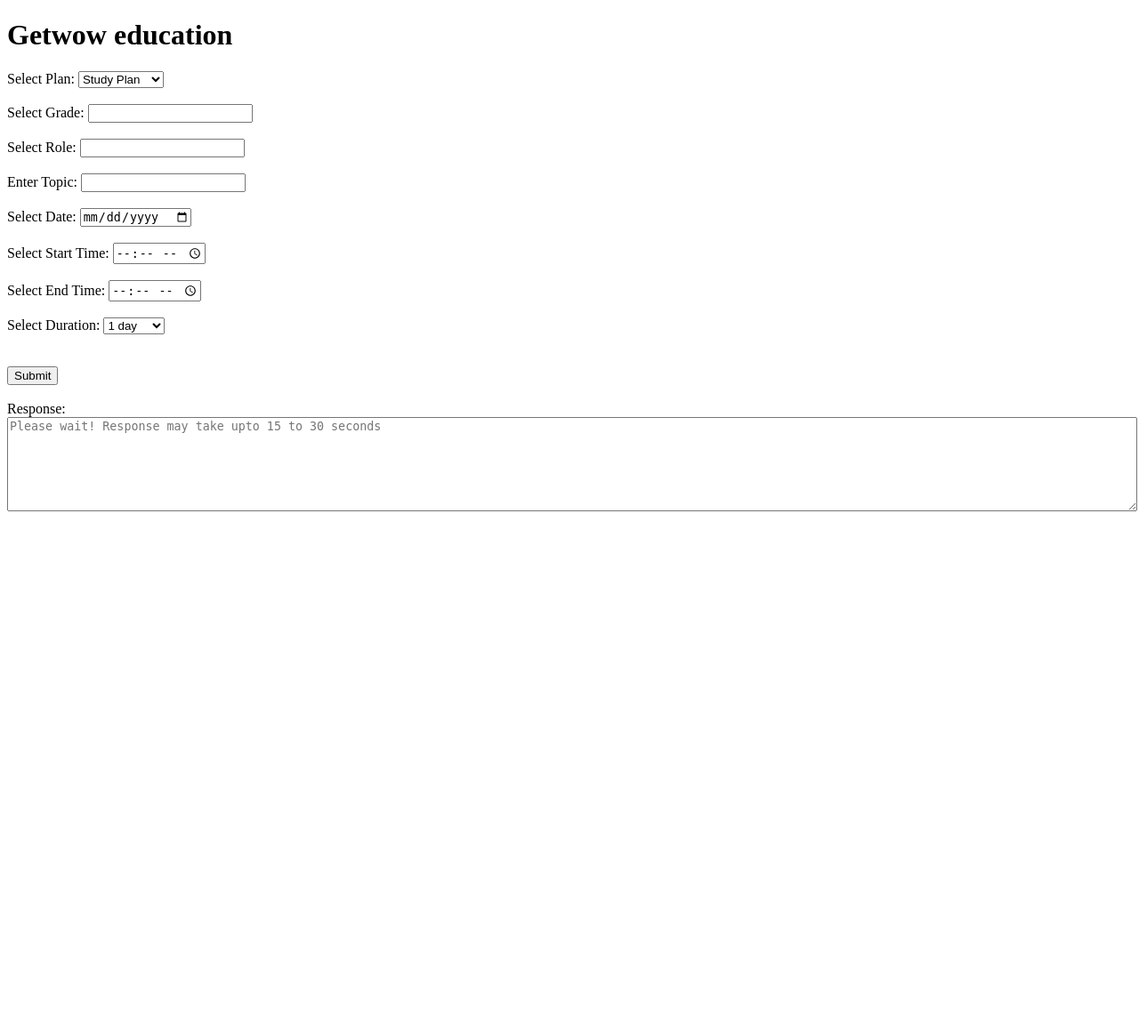
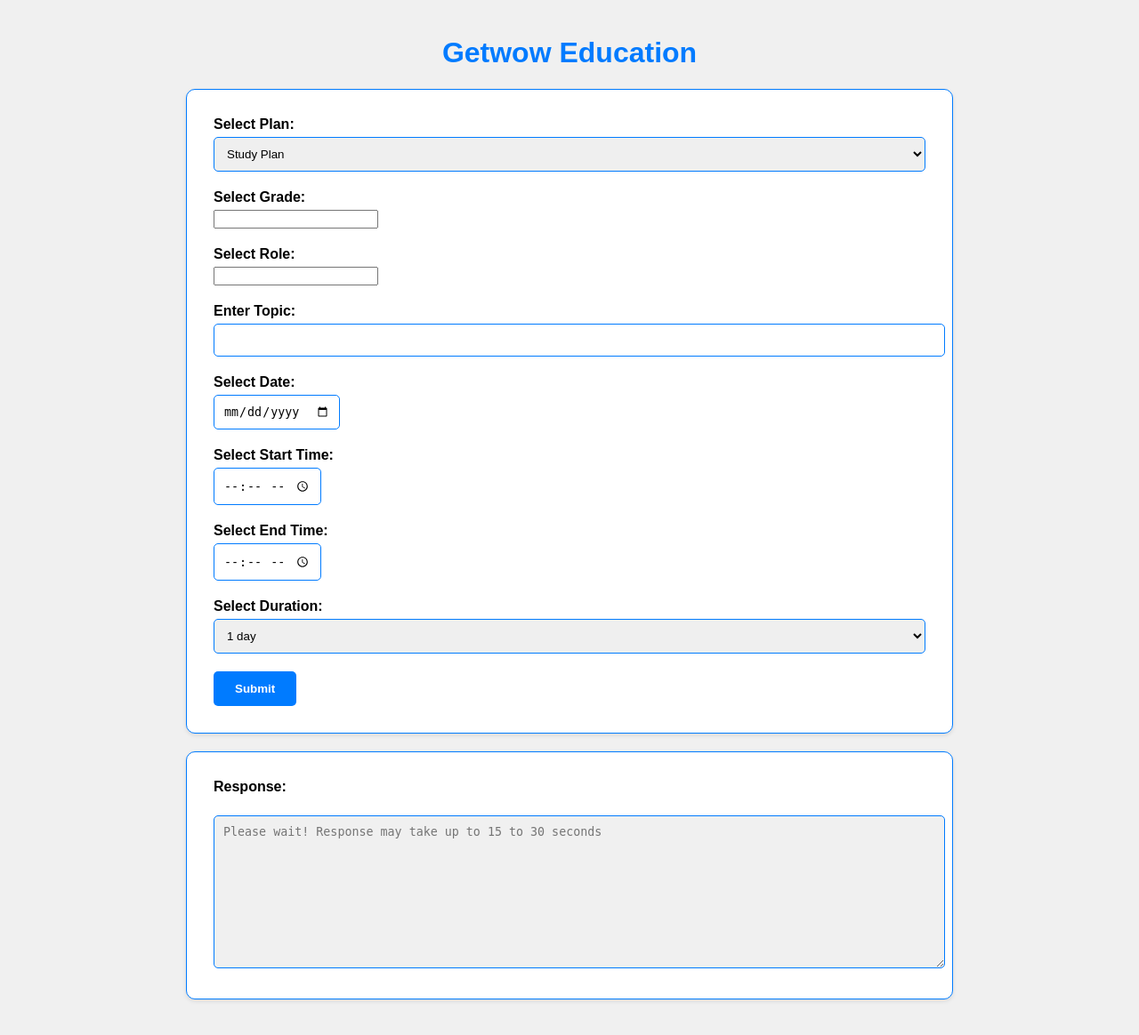
Before and after one commit to naveen611nk/integration-of-ai-in-web-application, a Flask app: page / in a window 1280 px wide. Shown: the whole page at 89% size. Before the commit the page ends 575 px from the top, so only its background shows below. Run offline with Flask 3, Linux system fonts and the light colour scheme.

Commit message:
Update index.html

```diff
--- a/Integration-Ai-in -webDevelopement/templates/index.html
+++ b/Integration-Ai-in -webDevelopement/templates/index.html
@@ -4,125 +4,202 @@
 <head>
   <meta charset="UTF-8">
   <meta name="viewport" content="width=device-width, initial-scale=1.0">
-  <title>Getwow education</title>
+  <title>Getwow Education</title>
   <style>
+    body {
+      font-family: Arial, sans-serif;
+      background-color: #f0f0f0;
+      margin: 0;
+      padding: 20px;
+    }
+
+    h1 {
+      text-align: center;
+      color: #007bff;
+    }
+
+    div.form-group {
+      margin-bottom: 20px;
+    }
+
+    label {
+      display: block;
+      font-weight: bold;
+      margin-bottom: 5px;
+    }
+
+    input[type="text"],
+    select {
+      width: 100%;
+      padding: 10px;
+      border: 1px solid #007bff;
+      border-radius: 5px;
+      outline: none;
+    }
+
+    input[type="date"],
+    input[type="time"] {
+      padding: 10px;
+      border: 1px solid #007bff;
+      border-radius: 5px;
+      outline: none;
+    }
+
     textarea {
       resize: both;
+      min-height: 150px;
+      width: 100%;
+      padding: 10px;
+      border: 1px solid #007bff;
+      border-radius: 5px;
+      outline: none;
+    }
+
+    button {
+      background-color: #007bff;
+      color: #fff;
+      padding: 12px 24px;
+      border: none;
+      border-radius: 5px;
+      cursor: pointer;
+      font-weight: bold;
+      transition: background-color 0.3s ease;
+    }
+
+    button:hover {
+      background-color: #0056b3;
+    }
+
+    textarea[readonly] {
+      background-color: #f0f0f0;
+    }
+
+    /* Styling for the form container */
+    .form-container {
+      width: 100%;
+      max-width: 800px;
+      margin: 0 auto;
+      background-color: #fff;
+      padding: 30px;
+      border: 1px solid #007bff;
+      border-radius: 10px;
+      box-shadow: 0 2px 5px rgba(0, 0, 0, 0.1);
+    }
+
+    /* Styling for the response section */
+    .response-section {
+      width: 100%;
+      max-width: 800px;
+      margin: 20px auto;
+      background-color: #fff;
+      padding: 30px;
+      border: 1px solid #007bff;
+      border-radius: 10px;
+      box-shadow: 0 2px 5px rgba(0, 0, 0, 0.1);
+    }
+
+    /* Styling for the main container */
+    .container {
+      display: flex;
+      flex-direction: column;
+      align-items: center;
+    }
+
+    /* Responsive layout */
+    @media screen and (max-width: 600px) {
+      .form-container,
+      .response-section {
+        max-width: 90%;
+        padding: 20px;
+      }
+
+      textarea {
         min-height: 100px;
-      width: 100%;
+      }
+
+      button {
+        padding: 10px 20px;
+      }
     }
   </style>
 </head>
 
-<body class="">
-  <h1>Getwow education</h1>
-  <div>
-    <div>
+<body>
+  <div class="container">
+    <h1>Getwow Education</h1>
+    <div class="form-container">
+      <div class="form-group">
         <label for="plan">Select Plan:</label>
         <select id="plan" name="plan">
           <option value="study">Study Plan</option>
           <option value="teaching">Lesson Plan</option>
         </select>
       </div>
-    <br>
-    <div>
+      <div class="form-group">
         <label for="grade">Select Grade:</label>
         <input list="grades" id="grade" name="grade">
         <datalist id="grades">
-        <option value="1">
-        <option value="2">
-        <option value="3">
-        <option value="4">
-        <option value="5">
-        <option value="6">
-        <option value="7">
-        <option value="8">
-        <option value="9">
-        <option value="10">
+          <option value="1"></option>
+          <option value="2"></option>
+          <option value="3"></option>
+          <option value="4"></option>
+          <option value="5"></option>
+          <option value="6"></option>
+          <option value="7"></option>
+          <option value="8"></option>
+          <option value="9"></option>
+          <option value="10"></option>
         </datalist>
       </div>
-  </div>
-  <br>
-  <div>
-    <div>
+      <div class="form-group">
         <label for="role">Select Role:</label>
         <input list="roles" id="role" name="role">
         <datalist id="roles">
-        <option value="Teacher">
-        <option value="Student">
+          <option value="Teacher">Teacher</option>
+          <option value="Student">Student</option>
         </datalist>
       </div>
-    <br>
-    <div>
+      <div class="form-group">
         <label for="topic">Enter Topic:</label>
         <input type="text" id="topic" name="topic">
       </div>
-  </div>
-  <br>
-  <div>
-    <div>
+      <div class="form-group">
         <label for="date">Select Date:</label>
         <input type="date" id="date" name="date">
       </div>
-    <br>
-    <div>
+      <div class="form-group">
         <label for="start-time">Select Start Time:</label>
         <input type="time" id="start-time" name="start-time">
       </div>
-    <br>
-    <div>
+      <div class="form-group">
         <label for="end-time">Select End Time:</label>
         <input type="time" id="end-time" name="end-time">
       </div>
-    <br>
-  </div>
-  <div>
+      <div class="form-group">
         <label for="duration">Select Duration:</label>
         <select id="duration" name="duration">
           <option value="1 day">1 day</option>
           <option value="2 days">2 days</option>
           <option value="3 days">3 days</option>
-      <option value="4 days">4 days</option>
-      <option value="5 days">5 days</option>
-      <option value="6 days">6 days</option>
-      <option value="7 days">7 days</option>
-      <option value="8 days">8 days</option>
-      <option value="9 days">9 days</option>
-      <option value="10 days">10 days</option>
-      <option value="11 days">11 days</option>
-      <option value="12 days">12 days</option>
-      <option value="13 days">13 days</option>
-      <option value="14 days">14 days</option>
-      <option value="15 days">15 days</option>
-      <option value="16 days">16 days</option>
-      <option value="17 days">17 days</option>
-      <option value="18 days">18 days</option>
-      <option value="19 days">19 days</option>
-      <option value="20 days">20 days</option>
-      <option value="21 days">21 days</option>
-      <option value="22 days">22 days</option>
-      <option value="23 days">23 days</option>
-      <option value="24 days">24 days</option>
-      <option value="25 days">25 days</option>
-      <option value="26 days">26 days</option>
-      <option value="27 days">27 days</option>
-      <option value="28 days">28 days</option>
-      <option value="29 days">29 days</option>
-      <option value="30 days">30 days</option>
+          <option value="3 days">4 days</option>
+          <option value="3 days">5 days</option>
+          <option value="3 days">6 days</option>
+          <option value="3 days">7 days</option>
+          <option value="3 days">8 days</option>
+          <option value="3 days">9 days</option>
+          <option value="3 days">10 days</option>
+          <!-- ... [Add more options if needed] ... -->
         </select>
       </div>
+      <button onclick="sendPrompt()">Submit</button>
+    </div>
 
-  <br>
-
-  <br>
-
-  <button onclick="sendPrompt()">Submit</button>
-
-  <br><br>
-
+    <div class="response-section">
       <label for="response">Response:</label>
       <br>
-  <textarea id="response" rows="3" readonly placeholder="Please wait! Response may take upto 15 to 30 seconds"></textarea>
+      <textarea id="response" rows="8" readonly placeholder="Please wait! Response may take up to 15 to 30 seconds"></textarea>
+    </div>
+  </div>
 
   <script>
     function sendPrompt() {
```
Lines whose indentation alone changed are shown as unchanged.
